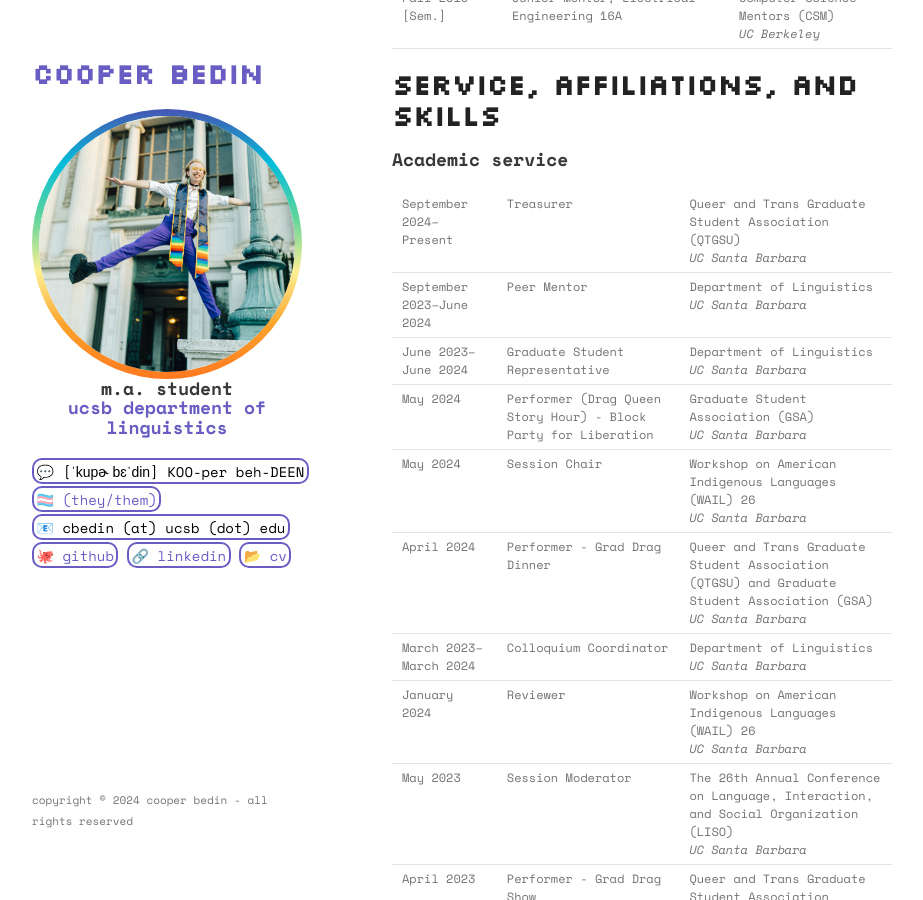
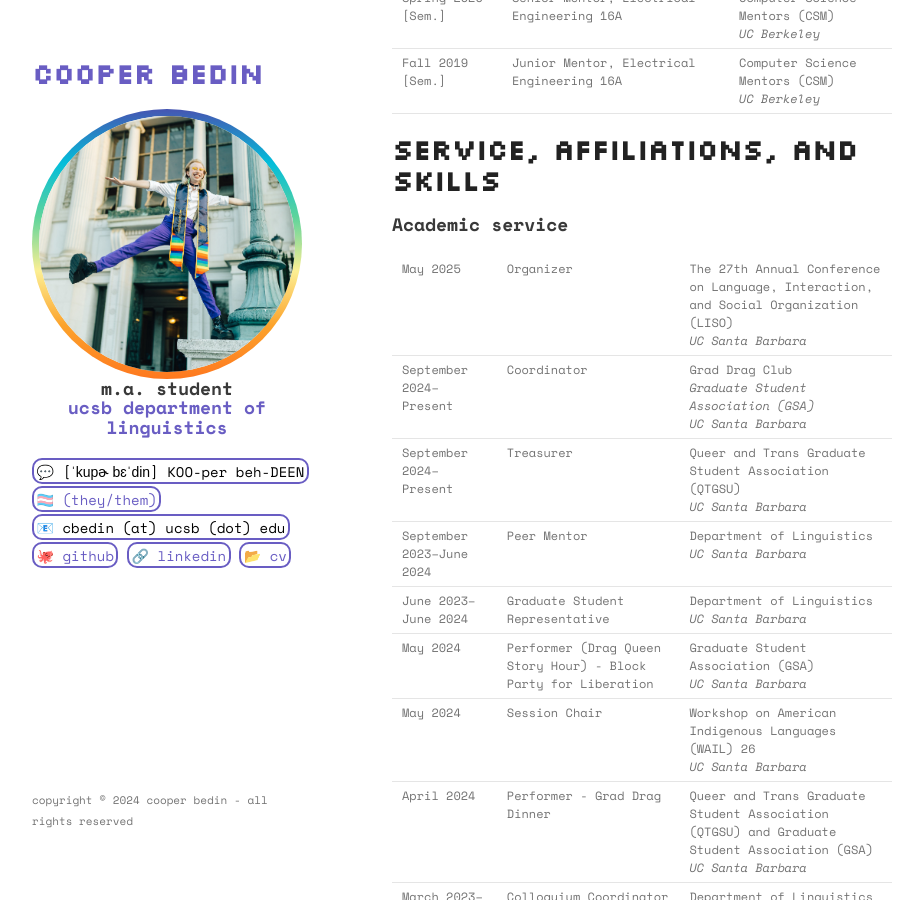
Before and after one commit to cbedin/cbedin.github.io, a Jekyll site: the page built from cv.md, in a window 1280 px wide and 900 px high, scrolled down 7692 px. Shown: the whole window, without its empty margins (178-1101 px from the left). Built offline with Jekyll 4.4.1, drawn with Linux system fonts in a browser that asks for light colours; some of the changed text lies outside the part shown.

Commit message:
updates to cv and teaching bio

```diff
--- a/cv.md
+++ b/cv.md
@@ -586,6 +586,14 @@ layout: default
     </td>
 </tr>
 <tr>
+    <td>Winter 2025 [Qtr.]</td>
+    <td>Teaching Assistant</td>
+    <td>
+    Linguistics 145: Articulatory Phonetics<br>
+    <i>UC Santa Barbara</i>
+    </td>
+</tr>
+<tr>
     <td>Summer 2024</td>
     <td>Teaching Assistant</td>
     <td>
@@ -791,6 +799,23 @@ layout: default
 ## Academic service
 
 <div class="cv-table-wrapper"><table>
+<tr>
+    <td>May 2025</td>
+    <td>Organizer</td>
+    <td>
+    The 27th Annual Conference on Language, Interaction, and Social Organization (LISO)<br>
+    <i>UC Santa Barbara</i>
+    </td>
+</tr>
+<tr>
+    <td>September 2024–Present</td>
+    <td>Coordinator</td>
+    <td>
+    Grad Drag Club<br>
+    <i>Graduate Student Association (GSA)</i><br>
+    <i>UC Santa Barbara</i>
+    </td>
+</tr>
 <tr>
     <td>September 2024–Present</td>
     <td>Treasurer</td>
```
Also changed, not shown: index.md (+1 -1 lines).
